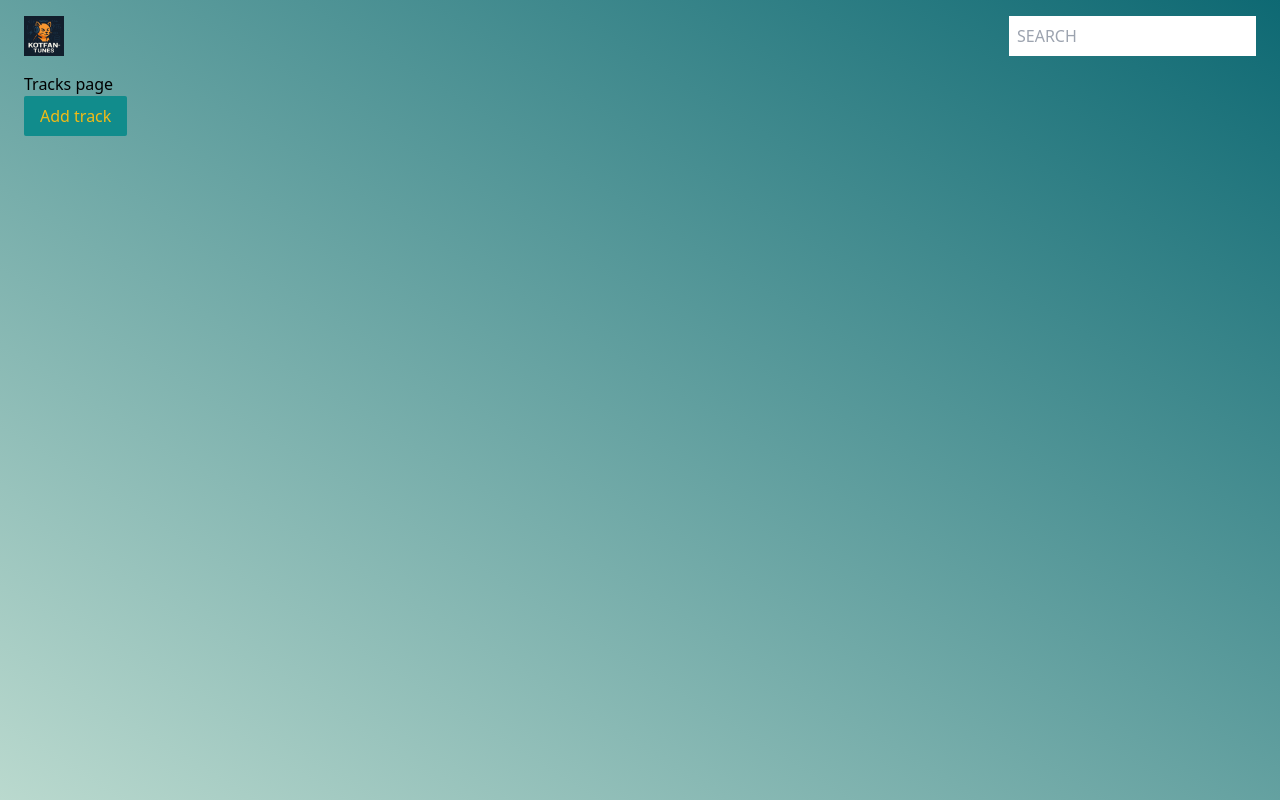
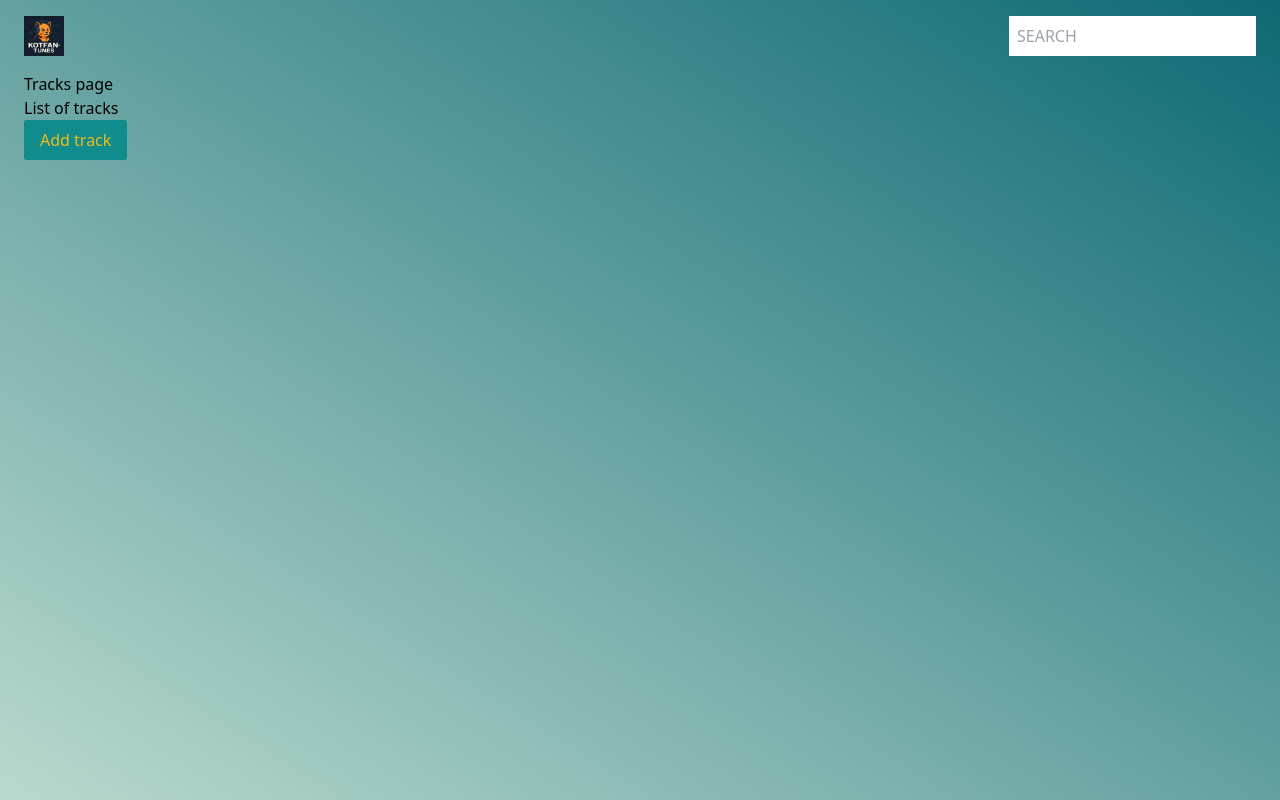
Before and after one commit to KOTFAN/Kotfan-Tunes, a React (Vite) app in the folder frontend/Kotfan-tunes/: page /tracks in a window 1280 px wide. Built offline with nearby package versions, Linux system fonts and the light colour scheme.

Commit message:
add TrackList component starter

```diff
--- /dev/null
+++ b/frontend/Kotfan-tunes/src/components/TrackList.jsx
@@ -0,0 +1,5 @@
+const TrackList = () => {
+  return <div>List of tracks</div>;
+};
+
+export default TrackList;
--- a/frontend/Kotfan-tunes/src/pages/Tracks.jsx
+++ b/frontend/Kotfan-tunes/src/pages/Tracks.jsx
@@ -1,8 +1,11 @@
 import AddTrackButton from "../components/AddTrackButton";
+import TrackList from "../components/TrackList";
 const Tracks = () => {
   return (
     <div>
       <div>Tracks page</div>
+
+      <TrackList />
       <AddTrackButton />
     </div>
   );
```
